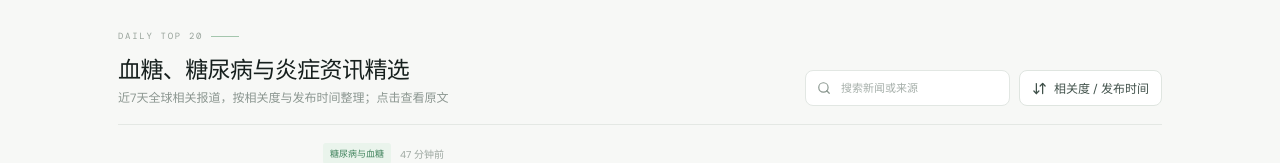
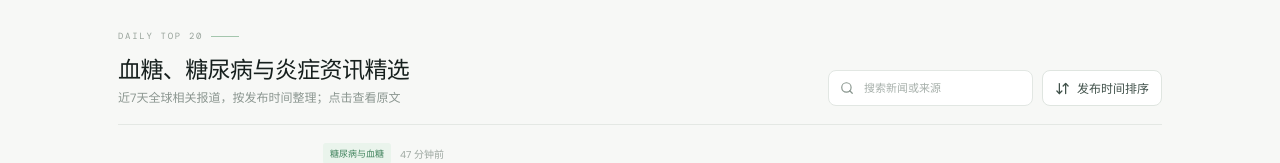
Before and after one commit to SamlOrange/health_space, a React (Vite) app: page / in a window 1280 px wide. Shown: the part 455-618 px from the top of the page. Built offline with nearby package versions, Linux system fonts and the light colour scheme.

Commit message:
Match ranking label to published article order

```diff
--- a/src/main.jsx
+++ b/src/main.jsx
@@ -11,7 +11,7 @@ function App(){
   return <main className="shell">
     <nav><a className="brand" href="#"><span className="brand-icon"><HeartPulse size={20}/></span>脉知 <i>HEALTH PULSE</i></a><div className="nav-right"><span className="live"><b/>公开新闻快照</span></div></nav>
     <section className="hero"><div className="hero-copy"><div className="eyebrow"><Sparkles size={14}/> GLOBAL HEALTH NEWS · TOP 20</div><h1>控糖与炎症，<em>每日精选。</em></h1><p>聚焦控糖、糖尿病、抗炎与代谢健康，<br className="desktop"/>每日筛选全球相关报道，快速读懂研究与健康动态。</p><div className="hero-meta"><span><Clock3 size={15}/> 每日快照</span><span className="dot-sep">·</span><span>近7天资讯</span><span className="dot-sep">·</span><span>精选 TOP 20</span></div></div><div className="hero-art"><div className="orbit orbit1"/><div className="orbit orbit2"/><div className="pulse-card"><HeartPulse size={60} strokeWidth={1.3}/><span>健康<br/>有数</span></div><div className="float-tag tag-a">✦ 科学阅读</div><div className="float-tag tag-b">GLOBAL</div><div className="float-tag tag-c">♡ 身心健康</div></div></section>
-    <section className="section-head"><div><div className="section-kicker">DAILY TOP 20 <span/></div><h2>血糖、糖尿病与炎症资讯精选</h2><p className="sub">近7天全球相关报道，按相关度与发布时间整理；点击查看原文</p></div><div className="list-tools"><label className="search"><Search size={16}/><input placeholder="搜索新闻或来源" value={query} onChange={e=>setQuery(e.target.value)}/></label><span className="sort"><ArrowDownUp size={15}/> 相关度 / 发布时间</span></div></section>
+    <section className="section-head"><div><div className="section-kicker">DAILY TOP 20 <span/></div><h2>血糖、糖尿病与炎症资讯精选</h2><p className="sub">近7天全球相关报道，按发布时间整理；点击查看原文</p></div><div className="list-tools"><label className="search"><Search size={16}/><input placeholder="搜索新闻或来源" value={query} onChange={e=>setQuery(e.target.value)}/></label><span className="sort"><ArrowDownUp size={15}/> 发布时间排序</span></div></section>
     <section className="list">{filtered.map((v,i)=><article className="video" key={v.id}><div className={'rank '+(i<3?'top':'')}>{String(i+1).padStart(2,'0')}</div><div className="thumb">{v.image?<img src={v.image} alt=""/>:<span>{v.emoji||'🌍'}</span>}<div className="play">↗</div><small>全球新闻</small></div><div className="video-body"><div className="chips"><span>{v.category}</span><small>{v.age}</small></div><h3>{v.titleZh||v.title}</h3>{v.titleZh&&v.titleZh!==v.title&&<div className="original-title">原文：{v.title}</div>}<div className="creator"><span className="avatar">{(v.creator||'健').slice(0,1)}</span><b>{v.creator||'健康创作者'}</b><span className="verified"><ShieldCheck size={13}/> 新闻来源</span></div><div className="summary">{v.summaryZh||'暂未获取到中文摘要，请点击原文查看。'}</div><div className="source-line">{v.summary}</div></div><div className="stats"><div><strong>{v.language||'NEWS'}</strong><small>{v.age}</small></div><a href={v.url||'#'} target={v.url?'_blank':undefined} rel="noreferrer" className="open">阅读原文 <ArrowUpRight size={15}/></a></div></article>)}{!filtered.length&&<div className="empty">没有找到相关报道，试试其他关键词。</div>}</section>
     <div className="note"><Info size={16}/><span>{meta.notice||'中文标题由机器翻译；摘要依据报道简介整理。医疗内容以原文和专业机构信息为准。'}{meta.updatedAt&&` 最近更新：${new Date(meta.updatedAt).toLocaleString('zh-CN')}`}</span></div>
     <footer><span>脉知 · HEALTH PULSE</span><span>来自全球媒体的医疗健康最新消息。</span></footer>
```
